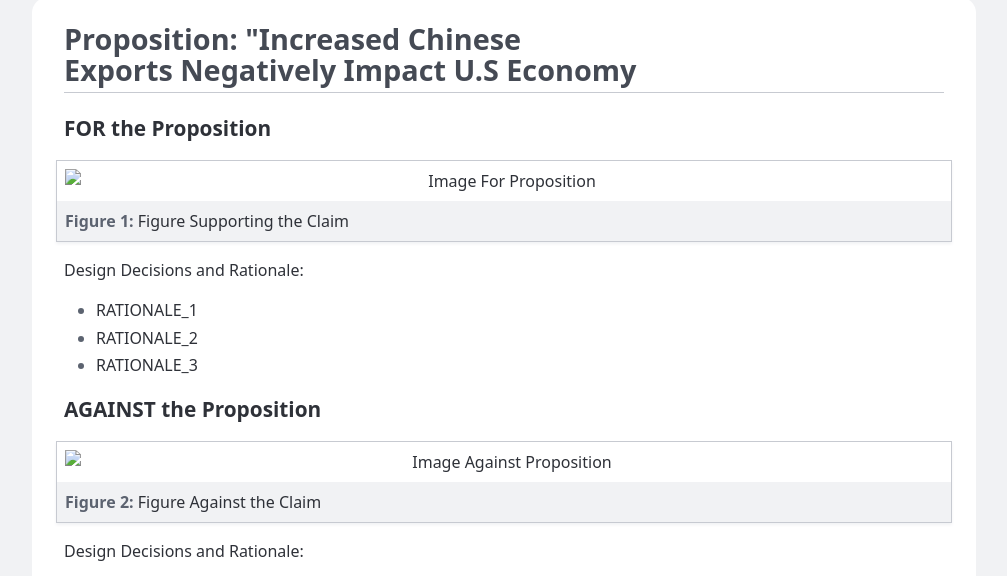
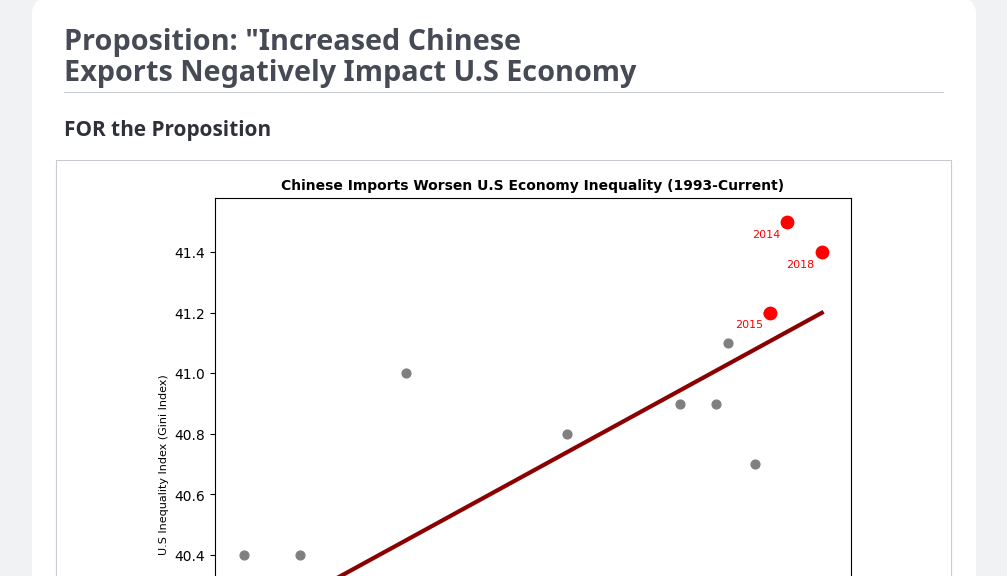
Before and after one commit to Shou-Yue/Deceptive-Visuals, a plain HTML site: page index.html in a window 1280 px wide. Shown: the part 362-938 px from the top of the page, without its empty margins (136-1143 px from the left). Drawn offline with Linux system fonts and the light colour scheme; the site is published under a folder, as on GitHub Pages, so addresses that start at the root find nothing.

Commit message:
Update index.html

```diff
--- a/index.html
+++ b/index.html
@@ -168,7 +168,7 @@
         <h3>FOR the Proposition</h3>
 
         <figure>
-          <img src="/images/For.png" alt="Image For Proposition" />
+          <img src="images/For.png" alt="Image For Proposition" />
           <figcaption>Figure Supporting the Claim</figcaption>
         </figure>
 
@@ -185,7 +185,7 @@
         <h3>AGAINST the Proposition</h3>
 
         <figure>
-          <img src="/images/Against.png" alt="Image Against Proposition" />
+          <img src="images/Against.png" alt="Image Against Proposition" />
           <figcaption>Figure Against the Claim</figcaption>
         </figure>
 
```
